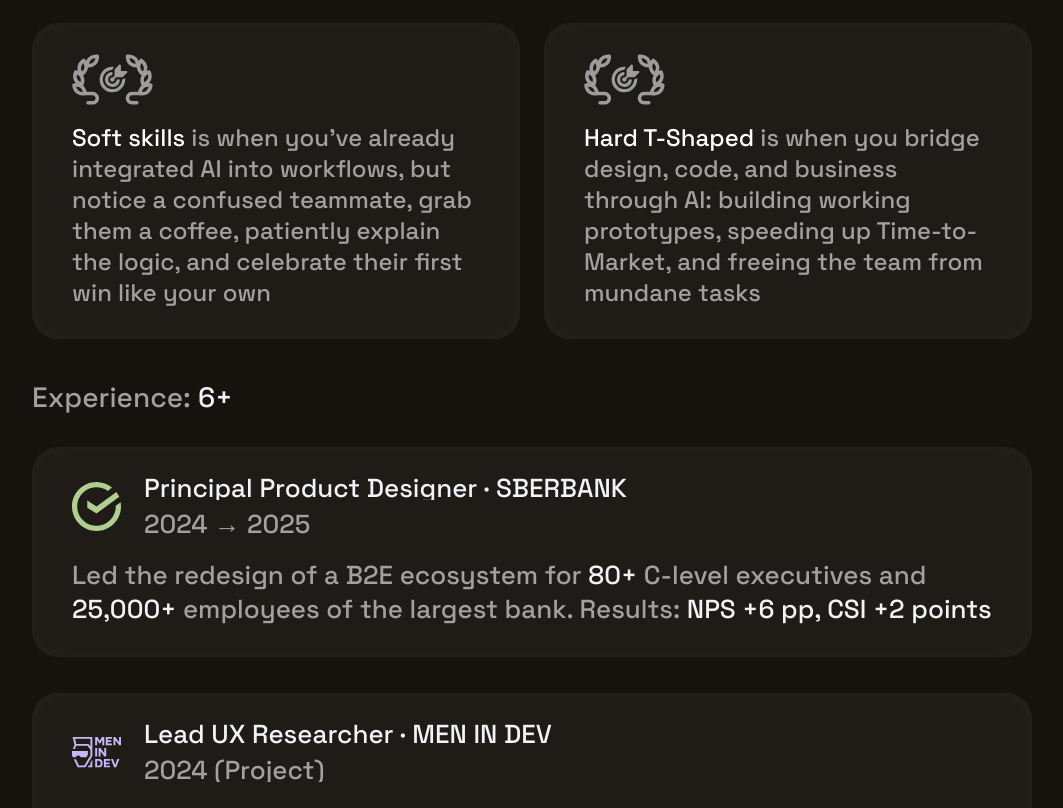
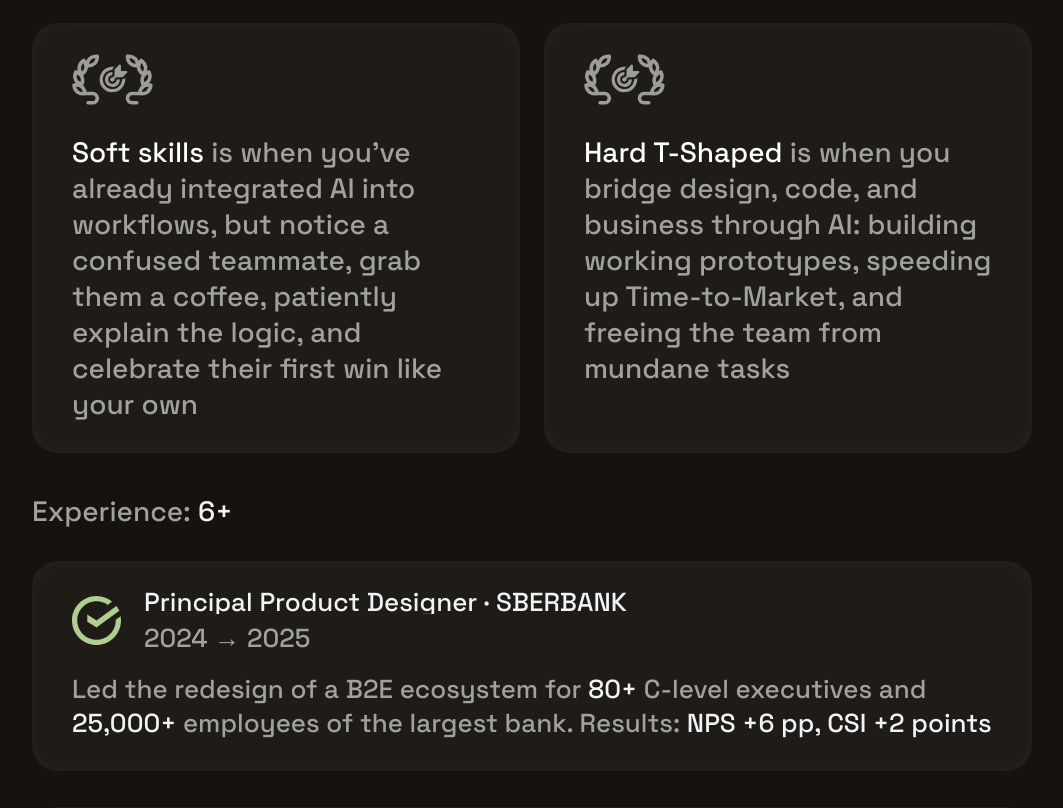
Before and after one commit to krollfaster/bacardin, a Next.js app: page /en in a window 1280 px wide. Shown: the part 900-1708 px from the top of the page, without its empty margins (108-1171 px from the left). Built offline with nearby package versions, Linux system fonts and the light colour scheme; a web font is replaced by a local one.

Commit message:
style(achievements): размер текста карточек 28px, leading 36px, отступ от иконки 28px

```diff
--- a/components/sections/Achievements.tsx
+++ b/components/sections/Achievements.tsx
@@ -28,8 +28,8 @@
       className="bg-card px-[40px] pt-[30px] pb-[31px] rounded-4xl"
       style={{ boxShadow: 'inset 0 0 18px rgba(255, 255, 255, 0.04)' }}
     >
-      <LaurelIcon size={81} className="mb-4" />
-      <p className="font-[500] text-[24px] text-muted-foreground leading-[31px]">
+      <LaurelIcon size={81} className="mb-[28px]" />
+      <p className="font-[500] text-[28px] text-muted-foreground leading-[36px]">
         {validParts.map((part, i) => (
           <span key={i}>
             {part.type === "highlight" ? (
```
